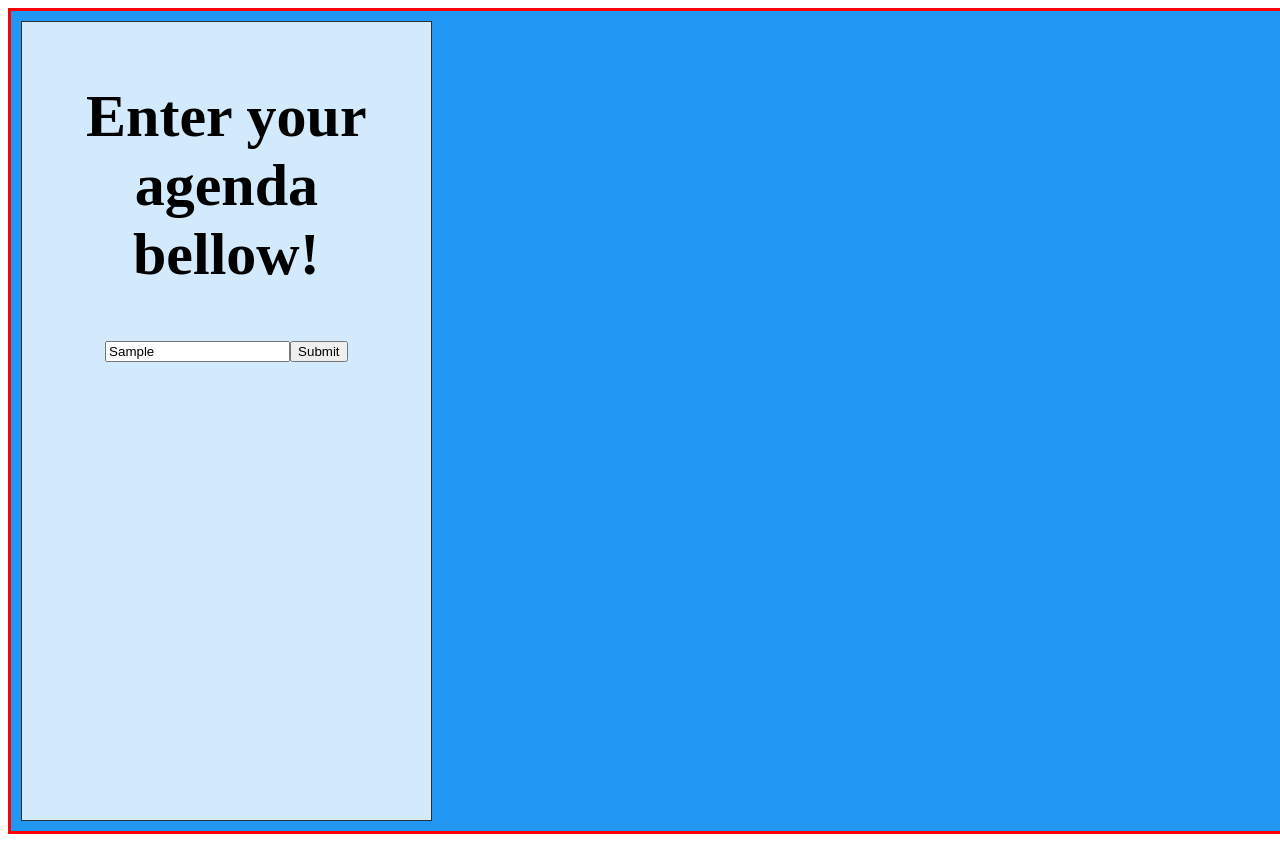
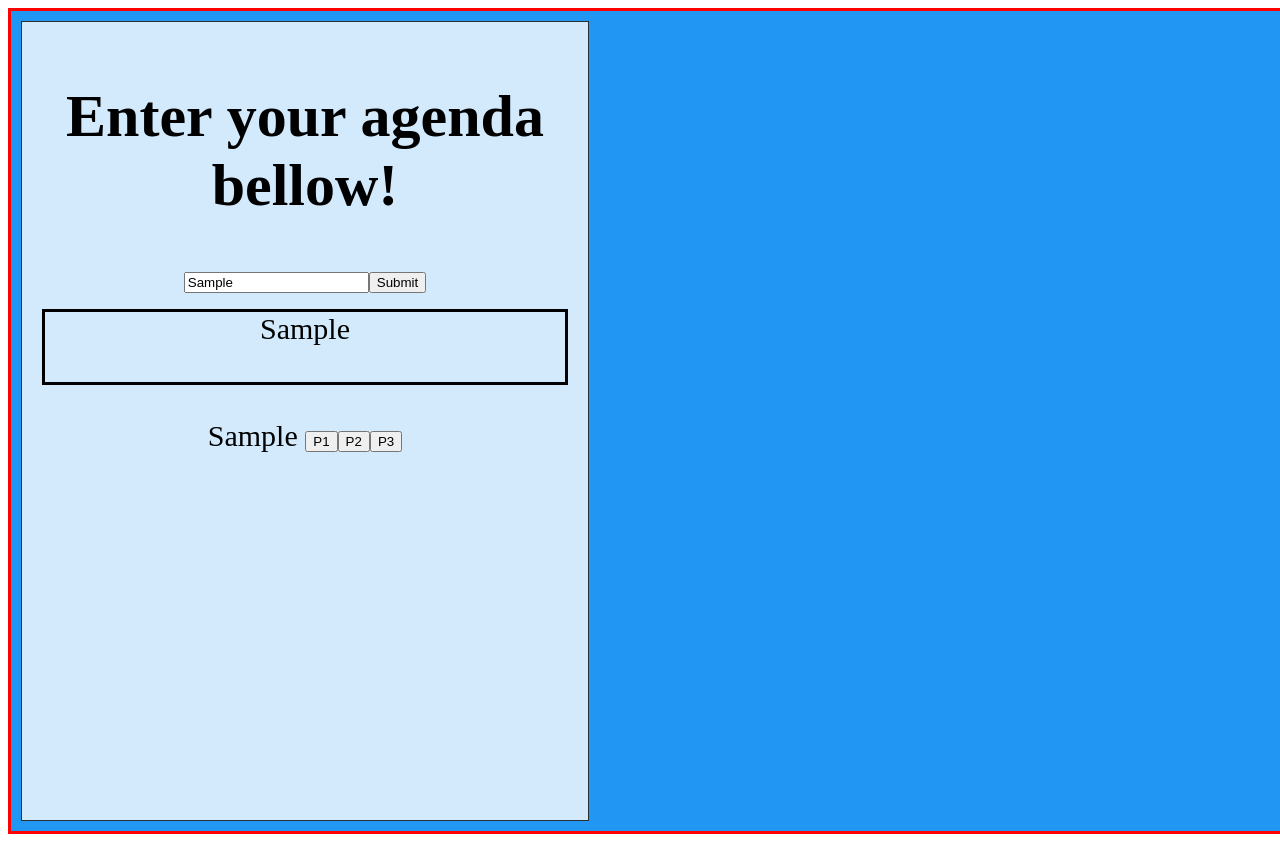
Before and after one commit to marco19972015/ToDoProjectV3, an Angular app: page / in a window 1280 px wide. Both pictures are taken after typing "Sample" into the empty fields and a click on the button "Submit". Built offline with nearby package versions, Linux system fonts and the light colour scheme.

Commit message:
Created a child component to to-do component. Added 3 buttons to the to-do template

```diff
--- a/src/app/app.module.ts
+++ b/src/app/app.module.ts
@@ -5,12 +5,14 @@ import { FormsModule } from '@angular/forms';
 import { AppComponent } from './app.component';
 import { ContainerComponent } from './container/container.component';
 import { ToDoComponent } from './container/to-do/to-do.component';
+import { ArrangeListComponent } from './container/to-do/arrange-list/arrange-list.component';
 
 @NgModule({
   declarations: [
     AppComponent,
     ContainerComponent,
-    ToDoComponent
+    ToDoComponent,
+    ArrangeListComponent
   ],
   imports: [
     BrowserModule,
--- /dev/null
+++ b/src/app/container/to-do/arrange-list/arrange-list.component.html
@@ -0,0 +1 @@
+<p>arrange-list works!</p>
--- a/src/app/container/to-do/to-do.component.css
+++ b/src/app/container/to-do/to-do.component.css
@@ -0,0 +1,8 @@
+.showUserInput {
+    border: solid black;
+    width: 100%;
+    height: 70px;
+    margin-top: 15px;
+    overflow-wrap: break-word;
+    inline-size: 520px;
+}
--- a/src/app/container/to-do/to-do.component.html
+++ b/src/app/container/to-do/to-do.component.html
@@ -1,16 +1,30 @@
 <main>
     <h1>Enter your agenda bellow!</h1>
 
+    <!-- Section for User input section -->
     <section>
-        <!-- 1. Have a text box so user can write something -->
+        <!-- text box and click event to pass data to the component-->
         <input type="text" placeholder="Enter First Task" [(ngModel)]="userInput">
-        <!-- 2. have a button -->
-        <button (click)="showTask()">Submit</button>
+        <button (click)="addTaskToArray()">Submit</button>
+    </section>
+
+    <!-- Section to show the user what they are typing -->
+    <section class="showUserInput">
+        <ng-container>{{userInput}}</ng-container>
+    </section>
+    <br>
+
+    <!-- Section to display what is in the userInputArray with div -->
+    <section>
+        <ng-container *ngFor="let item of userInputArray">
+            {{item}}
+            <button>P1</button>
+            <button>P2</button>
+            <button>P3</button>
+             <br>
+        </ng-container>
+
     </section>
 
 
-    <section>
-
-
-    </section>
 </main>
--- a/src/app/container/to-do/to-do.component.ts
+++ b/src/app/container/to-do/to-do.component.ts
@@ -7,10 +7,15 @@ import { Component } from '@angular/core';
 })
 export class ToDoComponent {
 
-  userInput: string = ''
+  // create an array to the initial input push method
+  userInputArray: string[] = [];
 
-  showTask(){
-    console.log(this.userInput);
+  // Store the initial value of the user input
+  userInput: string = '';
+
+  // have this method be the one that adds the input to the array
+  addTaskToArray(){
+    this.userInputArray.push(this.userInput);
   }
 
 }
```
Also changed, not shown: src/app/container/to-do/arrange-list/arrange-list.component.ts (added, +10 -0 lines), src/app/container/to-do/arrange-list/arrange-list.component.css (added).
